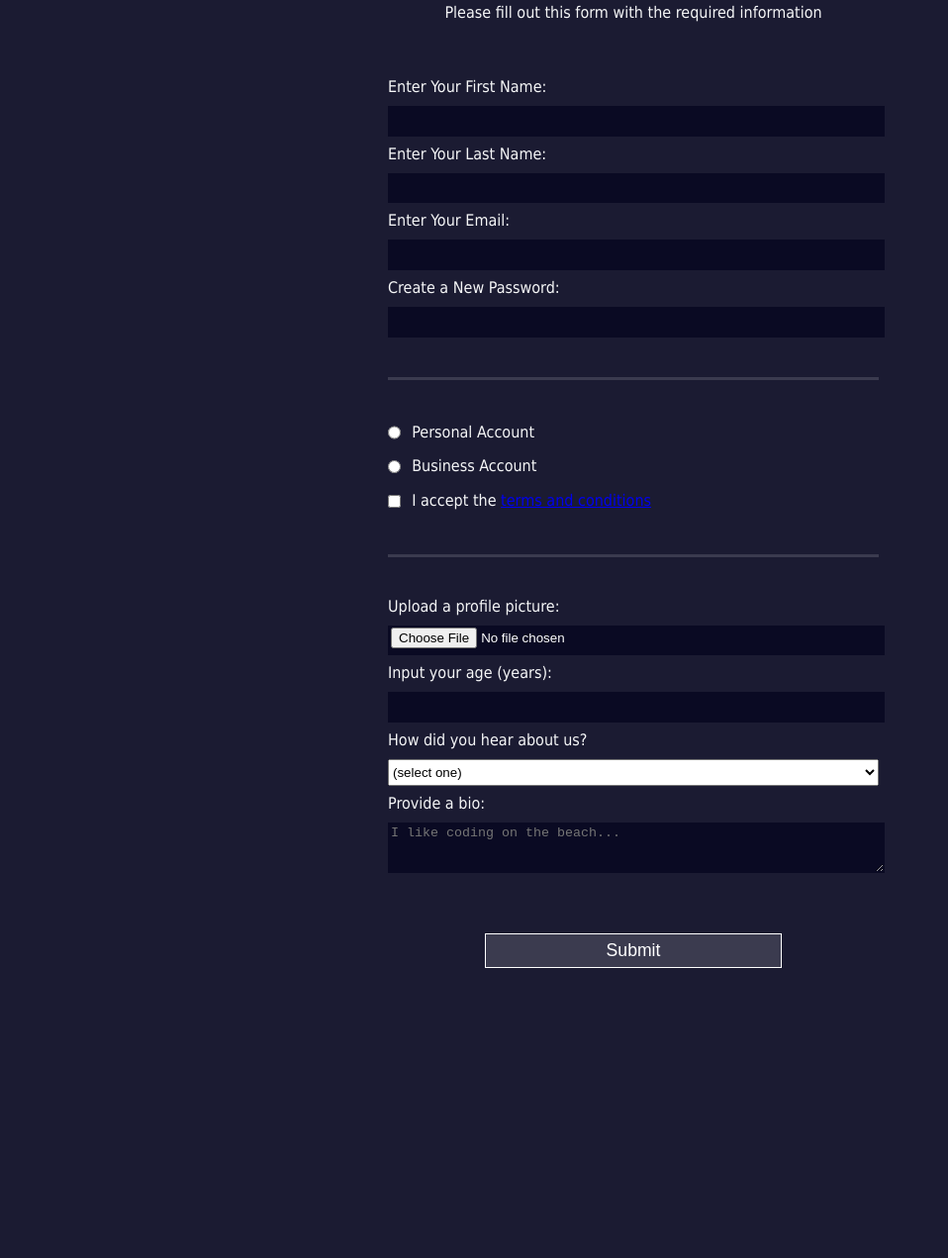
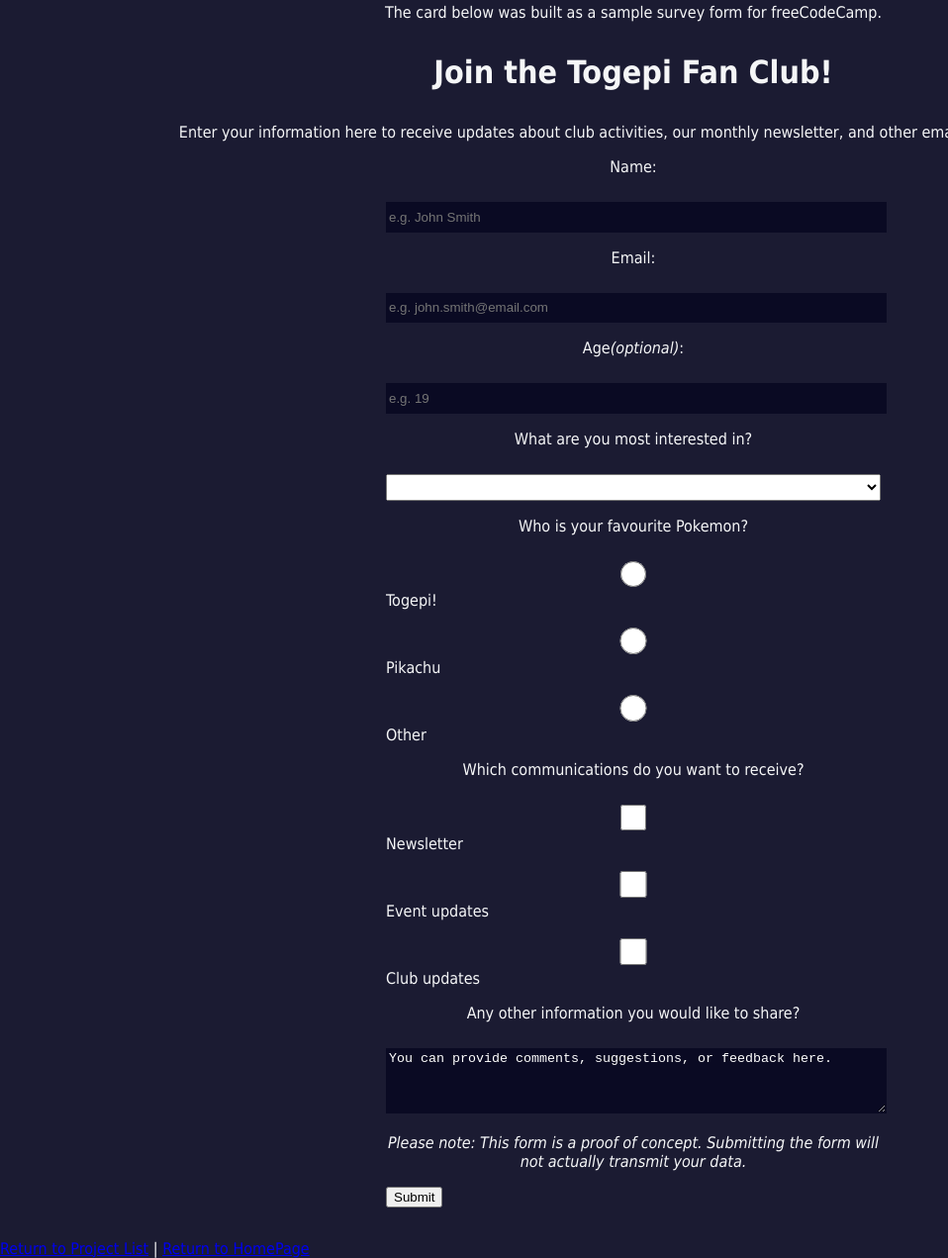
Before and after one commit to Karthikannamareddy/Survey-Form, a plain HTML site: page index.html in a window 1280 px wide. Shown: the part 99-1370 px from the top of the page at 99% size, without its empty margins (0-958 px from the left). Before the commit the page ends 1127 px from the top, so only its background shows below. Drawn offline with Linux system fonts and the light colour scheme.

Commit message:
Update index.html

```diff
--- a/index.html
+++ b/index.html
@@ -1,44 +1,114 @@
 <!DOCTYPE html>
 <html lang="en">
   <head>
-    <meta charset="UTF-8">
-    <title>Registration Form</title>
+    <meta charset="UTF-8" />
     <link rel="stylesheet" href="styles.css" />
+    <title>Survey Form</title>
   </head>
   <body>
-    <h1>Registration Form</h1>
-    <p>Please fill out this form with the required information</p>
-    <form method="post" action='https://register-demo.freecodecamp.org'>
-      <fieldset>
-        <label for="first-name">Enter Your First Name: <input id="first-name" name="first-name" type="text" required /></label>
-        <label for="last-name">Enter Your Last Name: <input id="last-name" name="last-name" type="text" required /></label>
-        <label for="email">Enter Your Email: <input id="email" name="email" type="email" required /></label>
-        <label for="new-password">Create a New Password: <input id="new-password" name="new-password" type="password" pattern="[a-z0-5]{8,}" required /></label>
-      </fieldset>
-      <fieldset>
-        <label for="personal-account"><input id="personal-account" type="radio" name="account-type" class="inline" /> Personal Account</label>
-        <label for="business-account"><input id="business-account" type="radio" name="account-type" class="inline" /> Business Account</label>
-        <label for="terms-and-conditions">
-          <input id="terms-and-conditions" type="checkbox" required name="terms-and-conditions" class="inline" /> I accept the <a href="https://www.freecodecamp.org/news/terms-of-service/">terms and conditions</a>
+    <h1>Survey Form</h1>
+    <p>The card below was built as a sample survey form for freeCodeCamp.</p>
+    <main id="main">
+      <h1 id="title">Join the Togepi Fan Club!</h1>
+      <p id="description">
+        Enter your information here to receive updates about club activities,
+        our monthly newsletter, and other email communications.
+      </p>
+      <form id="survey-form" action="#">
+        <label for="name" id="name-label"
+          ><p>Name:</p>
+          <input type="text" id="name" placeholder="e.g. John Smith" required />
         </label>
-      </fieldset>
-      <fieldset>
-        <label for="profile-picture">Upload a profile picture: <input id="profile-picture" type="file" name="file" /></label>
-        <label for="age">Input your age (years): <input id="age" type="number" name="age" min="13" max="120" /></label>
-        <label for="referrer">How did you hear about us?
-          <select id="referrer" name="referrer">
-            <option value="">(select one)</option>
-            <option value="1">freeCodeCamp News</option>
-            <option value="2">freeCodeCamp YouTube Channel</option>
-            <option value="3">freeCodeCamp Forum</option>
-            <option value="4">Other</option>
+        <label for="email" id="email-label"
+          ><p>Email:</p>
+          <input
+            type="email"
+            id="email"
+            placeholder="e.g. john.smith@email.com"
+            required
+          />
+        </label>
+        <label for="age" id="number-label"
+          ><p>Age<em>(optional)</em>:</p>
+          <input
+            type="number"
+            id="number"
+            placeholder="e.g. 19"
+            min="18"
+            max="99"
+          />
+        </label>
+        <label for="interest" id="interest-label"
+          ><p>What are you most interested in?</p>
+          <select id="dropdown">
+            <option selected disabled hidden></option>
+            <option id="battles">Battling</option>
+            <option id="breeding">Breeding</option>
+            <option id="catching">Completing my Pokedex</option>
+            <option id="exploring">Exploring new regions</option>
           </select>
         </label>
-        <label for="bio">Provide a bio:
-          <textarea id="bio" name="bio" rows="3" cols="30" placeholder="I like coding on the beach..."></textarea>
+        <p>Who is your favourite Pokemon?</p>
+        <label for="togepi">
+          <input
+            id="togepi"
+            type="radio"
+            name="favorite"
+            value="togepi"
+          />Togepi!
         </label>
-      </fieldset>
-      <input type="submit" value="Submit" />
-    </form>
+        <label for="pikachu">
+          <input
+            id="pikachu"
+            type="radio"
+            name="favorite"
+            value="pikachu"
+          />Pikachu
+        </label>
+        <label for="other">
+          <input id="other" type="radio" name="favorite" value="other" />Other
+        </label>
+        <p>Which communications do you want to receive?</p>
+        <label for="newsletter">
+          <input
+            id="newsletter"
+            type="checkbox"
+            name="communications"
+            value="newsletter"
+          />Newsletter
+        </label>
+        <label for="events">
+          <input
+            id="events"
+            type="checkbox"
+            name="communications"
+            value="events"
+          />Event updates
+        </label>
+        <label for="updates">
+          <input
+            id="updates"
+            type="checkbox"
+            name="communications"
+            value="updates"
+          />Club updates
+        </label>
+        <p>Any other information you would like to share?</p>
+        <textarea id="additional-information" rows="4" cols="50">
+You can provide comments, suggestions, or feedback here.</textarea
+        >
+        <p>
+          <em
+            >Please note: This form is a proof of concept. Submitting the form
+            will not actually transmit your data.</em
+          >
+        </p>
+        <button type="Submit" id="submit">Submit</button>
+      </form>
+    </main>
   </body>
+  <footer>
+    <a href="../">Return to Project List</a> |
+    <a href="https://www.nhcarrigan.com">Return to HomePage</a>
+  </footer>
 </html>
```
